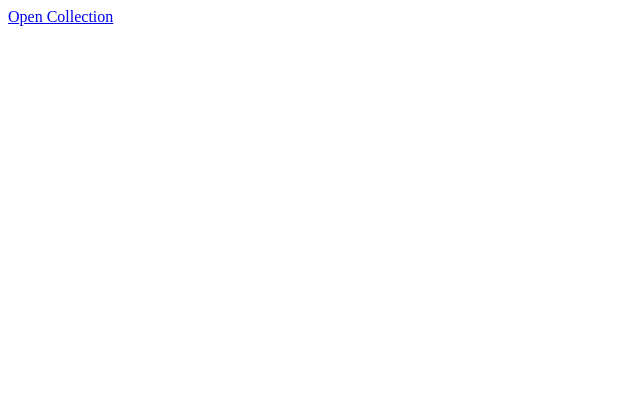
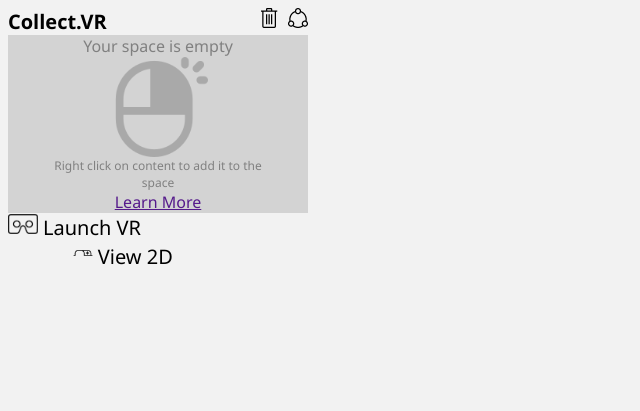
Before and after one commit to muinmomin/collect.vr, a plain HTML site: page popup.html in a window 1280 px wide. Shown: the whole page, without its empty margins (0-640 px from the left). Drawn offline with Linux system fonts and the light colour scheme.

Commit message:
pop-up css/html

```diff
--- a/popup.css
+++ b/popup.css
@@ -1,5 +1,84 @@
+body
+{
+    background-color:#F2F2F2;
+}
+
+button
+{
+    background-color:transparent;
+    border:none;
+    font-family: "Segoe UI";
+    font-size: 1.25em;
+}
+
 #main
 {
-    height: 400px;
     width: 300px;
 }
+
+#your-space
+{
+    font-weight: bold;
+    font-family: "Segoe UI";
+    font-size:1.25em;
+}
+#bottom-buttons
+{
+    background: none;
+}
+#delete
+{
+    float:right;
+    padding-right:10px;
+}
+#share
+{
+    float:right;
+}
+#view-2d
+{
+    margin-left: 19.6%;
+    padding-right:0;
+}
+#launch-vr
+{
+    padding-left:0;
+}
+#content
+{
+    background-color:lightgray;
+    padding-left: 10%;
+    padding-right:10%;
+    text-align: center;
+}
+.content-text
+{
+    font-family: "Segoe UI";
+    color:gray;
+}
+
+.content-text-small
+{
+    font-size: .75em;
+}
+
+#right-click-icon
+{
+    height:100px;
+    width:100px;
+    filter:opacity(20%);
+}
+#new-tab-icon
+{
+    padding-right: 5px;
+    height:20px;
+    width:20px;
+    float:left;
+}
+#web-vr-icon
+{
+    padding-right:5px;
+    height:20px;
+    width:30px;
+    float:left;
+}
--- a/popup.html
+++ b/popup.html
@@ -1,11 +1,28 @@
 <html>
+
 <head>
     <link rel="stylesheet" type="text/css" href="popup.css">
     <script src="popup.js"></script>
 </head>
+
 <body>
     <div id="main">
-            <a href="vrTemplate/index.html">Open Collection</a>
+        <span id="your-space">Collect.VR</span>
+        <img id="share" src="docs/assets/share.png" />
+        <img id="delete" src="docs/assets/delete.png" />
+        <div id="content">
+            <span class="content-text">Your space is empty</span>
+            <img id="right-click-icon" src="docs/assets/RightClickIcon.png" />
+            <div class="content-text content-text-small">Right click on content to add it to the space</div>
+            <!-- Add whatever link needs to go here -->
+            <div class="content-text"><a href="">Learn More</a></div>
+        </div>
+        <div id="bottom-buttons">
+            <button id="launch-vr"><img id="web-vr-icon" src="docs/assets/WebVRicon.png" />Launch VR</button>
+            <button id="view-2d"><img id="new-tab-icon" src="docs/assets/NewTabIcon.png" />View 2D</button>
+        </div>
+        <!-- <a href="vrTemplate/index.html">Open Collection</a> -->
     </div>
 </body>
+
 </html>
```
Lines whose indentation alone changed are shown as unchanged.
